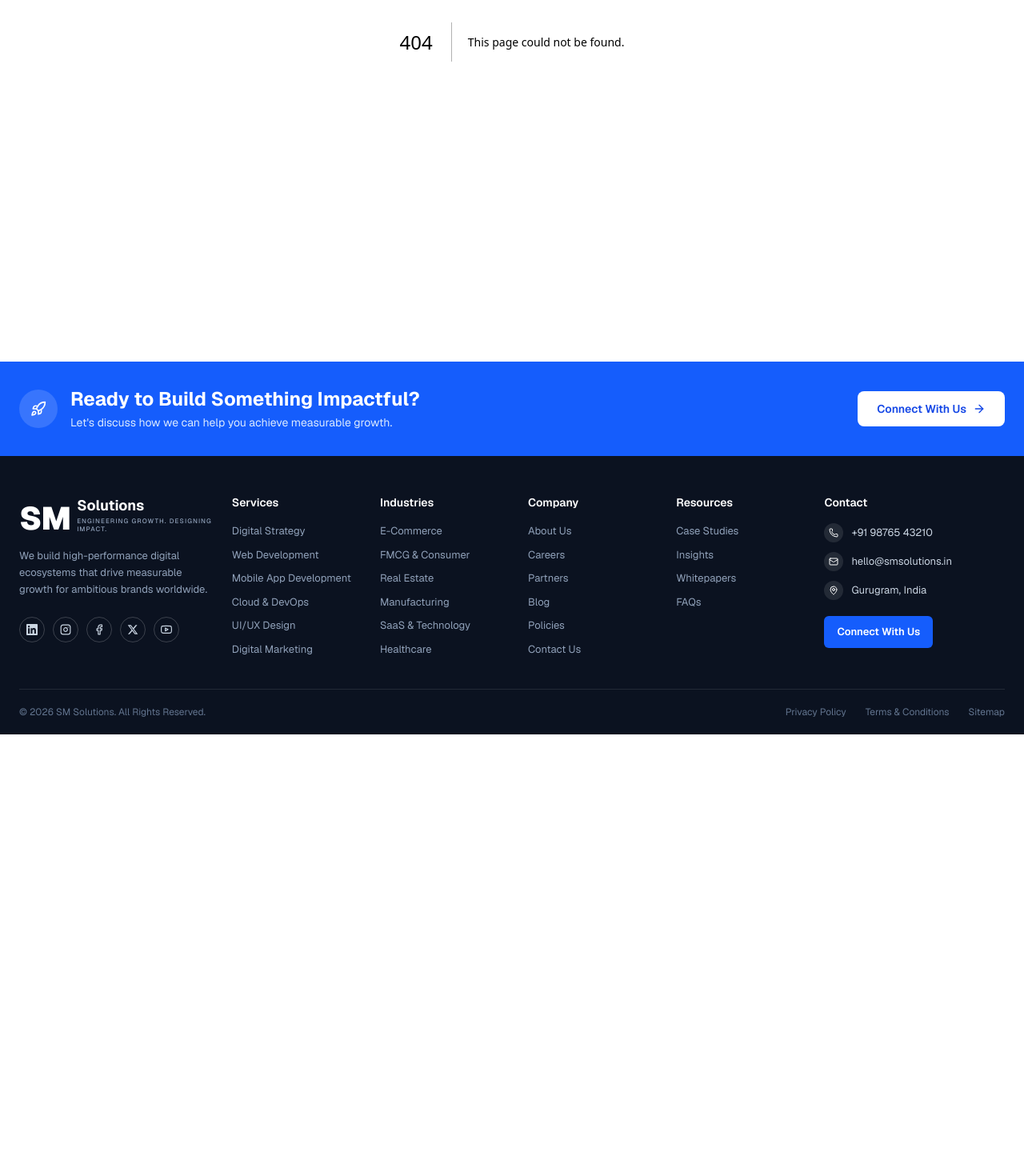
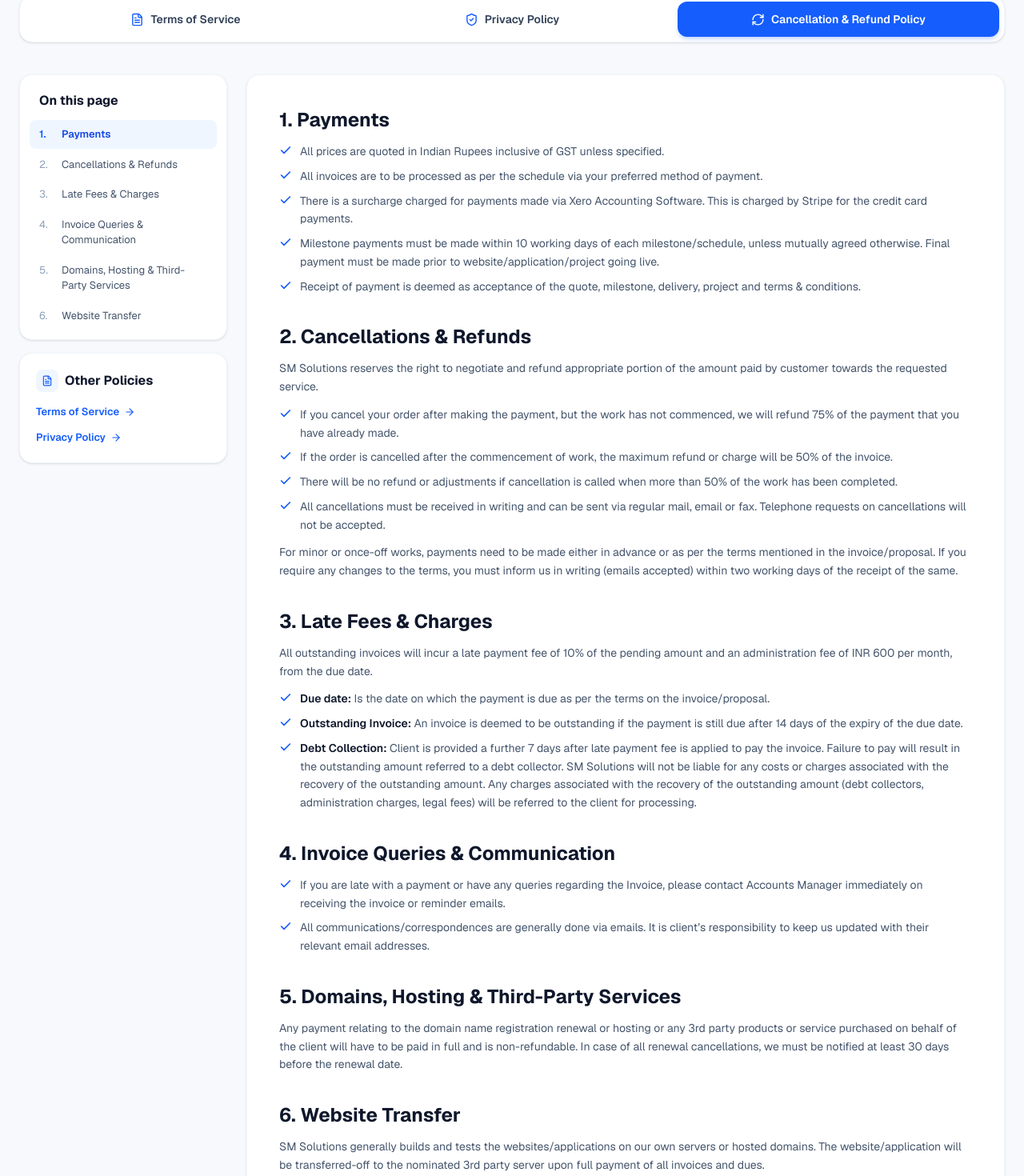
Before and after one commit to Androidev2022/sm-website, a Next.js app: page /refund-policy in a window 1280 px wide. Before the commit this address had no page. Shown: the part 429-1899 px from the top of the page at 80% size. Before the commit the page ends 1347 px from the top, so only its background shows below. Built offline with nearby package versions, Linux system fonts and the light colour scheme.

Commit message:
first commit

```diff
--- /dev/null
+++ b/app/privacy-policy/page.tsx
@@ -0,0 +1,100 @@
+import type { Metadata } from "next";
+import LegalLayout, { CheckList, P, type LegalSection } from "@/components/legal/LegalLayout";
+
+export const metadata: Metadata = {
+  title: "Privacy Policy | SM Solutions",
+  description:
+    "How SM Solutions collects, uses and protects the personal information you share with us.",
+};
+
+const sections: LegalSection[] = [
+  {
+    id: "privacy-disclaimer",
+    title: "Privacy & Disclaimer",
+    content: (
+      <P>
+        SM Solutions is committed to respecting and protecting your privacy on our website. This privacy policy
+        is designed to provide you an outline of, what personal information is collected from you and why.
+      </P>
+    ),
+  },
+  {
+    id: "information-we-collect",
+    title: "What information do we collect?",
+    content: (
+      <>
+        <P>We collect the following information for internal use only:</P>
+        <CheckList
+          items={[
+            "Your name and organization name",
+            "Email address",
+            "Telephone numbers, mobile number and fax number",
+            "Physical address and postal address",
+            "IP address",
+            "Other contact or project related information",
+          ]}
+        />
+      </>
+    ),
+  },
+  {
+    id: "how-information-is-collected",
+    title: "How information is collected?",
+    content: (
+      <CheckList
+        items={[
+          "The information may be collected via our website by any technology used on our website for example the contact us form or a Quote request form.",
+          "We may also collect personal information via telephone, letter, and promotional materials or at any function or event when meeting with an SM Solutions representative.",
+        ]}
+      />
+    ),
+  },
+  {
+    id: "why-collect-information",
+    title: "Why collect information?",
+    content: (
+      <P>
+        Our primary goal in collecting your personal information is to provide you with a professional,
+        efficient and personalized service.
+      </P>
+    ),
+  },
+  {
+    id: "using-personal-information",
+    title: "Using personal information",
+    content: (
+      <P>
+        We may use your personal information to communicate with you via emails, telephone, newsletters, and
+        direct mails. We may also use it to provide important updates, for invitations or for any other
+        administrative purpose.
+      </P>
+    ),
+  },
+  {
+    id: "sharing-your-information",
+    title: "Sharing your information",
+    content: (
+      <CheckList
+        items={[
+          "We may share your personal information on a need-to-know basis within our company.",
+          "We may also share your information with our sub-contractors or our suppliers with whom we have signed a confidentiality agreement.",
+          "We will not sell, lease or distribute your personal information to any third-party organization without prior consent.",
+          "We reserve the right to reveal your information in extreme or out-of-ordinary circumstances or for health or safety reasons or as required by the legal authorities.",
+        ]}
+      />
+    ),
+  },
+];
+
+export default function PrivacyPolicyPage() {
+  return (
+    <LegalLayout
+      active="privacy"
+      titleStart="Privacy"
+      titleHighlight="Policy"
+      description="How we collect, use and protect the personal information you share with us."
+      sections={sections}
+      lastUpdated="November 26, 2026"
+    />
+  );
+}
--- /dev/null
+++ b/app/refund-policy/page.tsx
@@ -0,0 +1,134 @@
+import type { Metadata } from "next";
+import LegalLayout, { CheckList, P, type LegalSection } from "@/components/legal/LegalLayout";
+
+export const metadata: Metadata = {
+  title: "Cancellation & Refund Policy | SM Solutions",
+  description:
+    "Payment, cancellation, refund and late-fee terms for SM Solutions projects and services.",
+};
+
+const Term = ({ label, children }: { label: string; children: React.ReactNode }) => (
+  <>
+    <span className="font-semibold text-slate-900">{label}:</span> {children}
+  </>
+);
+
+const sections: LegalSection[] = [
+  {
+    id: "payments",
+    title: "Payments",
+    content: (
+      <CheckList
+        items={[
+          "All prices are quoted in Indian Rupees inclusive of GST unless specified.",
+          "All invoices are to be processed as per the schedule via your preferred method of payment.",
+          "There is a surcharge charged for payments made via Xero Accounting Software. This is charged by Stripe for the credit card payments.",
+          "Milestone payments must be made within 10 working days of each milestone/schedule, unless mutually agreed otherwise. Final payment must be made prior to website/application/project going live.",
+          "Receipt of payment is deemed as acceptance of the quote, milestone, delivery, project and terms & conditions.",
+        ]}
+      />
+    ),
+  },
+  {
+    id: "cancellations-refunds",
+    title: "Cancellations & Refunds",
+    content: (
+      <>
+        <P>
+          SM Solutions reserves the right to negotiate and refund appropriate portion of the amount paid by
+          customer towards the requested service.
+        </P>
+        <CheckList
+          items={[
+            "If you cancel your order after making the payment, but the work has not commenced, we will refund 75% of the payment that you have already made.",
+            "If the order is cancelled after the commencement of work, the maximum refund or charge will be 50% of the invoice.",
+            "There will be no refund or adjustments if cancellation is called when more than 50% of the work has been completed.",
+            "All cancellations must be received in writing and can be sent via regular mail, email or fax. Telephone requests on cancellations will not be accepted.",
+          ]}
+        />
+        <P>
+          For minor or once-off works, payments need to be made either in advance or as per the terms mentioned
+          in the invoice/proposal. If you require any changes to the terms, you must inform us in writing
+          (emails accepted) within two working days of the receipt of the same.
+        </P>
+      </>
+    ),
+  },
+  {
+    id: "late-fees",
+    title: "Late Fees & Charges",
+    content: (
+      <>
+        <P>
+          All outstanding invoices will incur a late payment fee of 10% of the pending amount and an
+          administration fee of INR 600 per month, from the due date.
+        </P>
+        <CheckList
+          items={[
+            <Term key="due" label="Due date">
+              Is the date on which the payment is due as per the terms on the invoice/proposal.
+            </Term>,
+            <Term key="outstanding" label="Outstanding Invoice">
+              An invoice is deemed to be outstanding if the payment is still due after 14 days of the expiry of
+              the due date.
+            </Term>,
+            <Term key="debt" label="Debt Collection">
+              Client is provided a further 7 days after late payment fee is applied to pay the invoice. Failure to
+              pay will result in the outstanding amount referred to a debt collector. SM Solutions will not be
+              liable for any costs or charges associated with the recovery of the outstanding amount. Any charges
+              associated with the recovery of the outstanding amount (debt collectors, administration charges,
+              legal fees) will be referred to the client for processing.
+            </Term>,
+          ]}
+        />
+      </>
+    ),
+  },
+  {
+    id: "invoice-queries",
+    title: "Invoice Queries & Communication",
+    content: (
+      <CheckList
+        items={[
+          "If you are late with a payment or have any queries regarding the Invoice, please contact Accounts Manager immediately on receiving the invoice or reminder emails.",
+          "All communications/correspondences are generally done via emails. It is client’s responsibility to keep us updated with their relevant email addresses.",
+        ]}
+      />
+    ),
+  },
+  {
+    id: "third-party-renewals",
+    title: "Domains, Hosting & Third-Party Services",
+    content: (
+      <P>
+        Any payment relating to the domain name registration renewal or hosting or any 3rd party products or
+        service purchased on behalf of the client will have to be paid in full and is non-refundable. In case of
+        all renewal cancellations, we must be notified at least 30 days before the renewal date.
+      </P>
+    ),
+  },
+  {
+    id: "website-transfer",
+    title: "Website Transfer",
+    content: (
+      <P>
+        SM Solutions generally builds and tests the websites/applications on our own servers or hosted domains.
+        The website/application will be transferred-off to the nominated 3rd party server upon full payment of
+        all invoices and dues.
+      </P>
+    ),
+  },
+];
+
+export default function RefundPolicyPage() {
+  return (
+    <LegalLayout
+      active="refund"
+      titleStart="Cancellation &"
+      titleHighlight="Refund Policy"
+      description="Our payment, cancellation and refund terms for projects and services."
+      sections={sections}
+      lastUpdated="November 26, 2026"
+    />
+  );
+}
--- a/components/Footer.tsx
+++ b/components/Footer.tsx
@@ -118,8 +118,9 @@ export default function Footer() {
             <div className="flex flex-col md:flex-row justify-between items-center gap-3 pt-5 text-xs text-slate-500 text-center md:text-left">
               <p>© {new Date().getFullYear()} SM Solutions. All Rights Reserved.</p>
               <div className="flex flex-wrap justify-center gap-x-6 gap-y-2">
-                <a href="#" className="hover:text-blue-400 transition-colors">Privacy Policy</a>
+                <a href="/privacy-policy" className="hover:text-blue-400 transition-colors">Privacy Policy</a>
                 <a href="/terms" className="hover:text-blue-400 transition-colors">Terms & Conditions</a>
+                <a href="/refund-policy" className="hover:text-blue-400 transition-colors">Refund Policy</a>
                 <a href="#" className="hover:text-blue-400 transition-colors">Sitemap</a>
               </div>
             </div>
```
